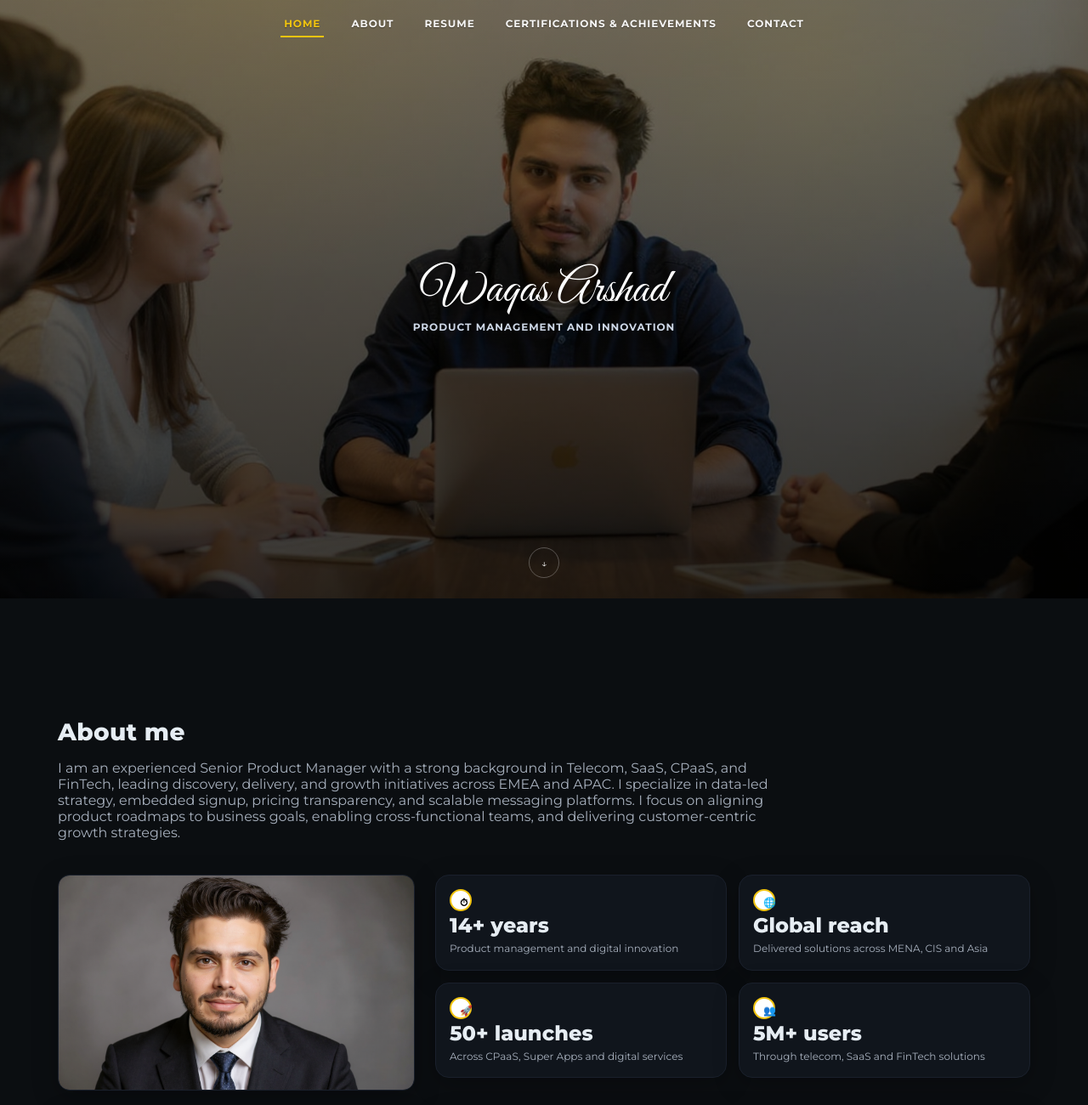
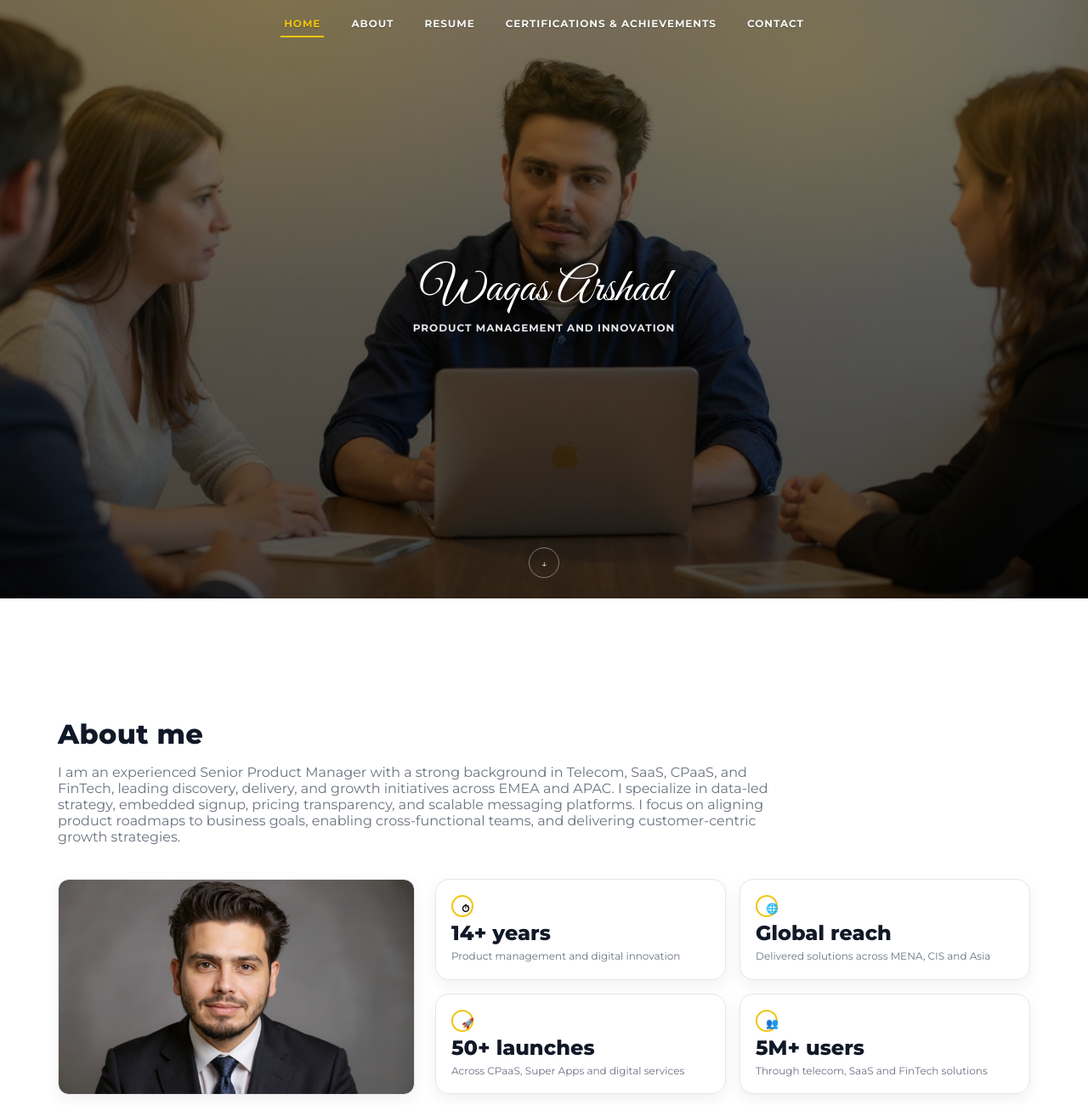
Before and after one commit to Waqas059/waqas-portfolio, a plain HTML site: page index.html in a window 1280 px wide. Shown: the top 1300 px of the page at 85% size. Drawn offline with Linux system fonts and the light colour scheme.

Commit message:
Updatecoloarchange.html

```diff
--- a/index.html
+++ b/index.html
@@ -13,14 +13,16 @@
 
   <style>
     :root{
-      --bg:#0b0e11;
-      --fg:#e6edf3;
-      --muted:#a7b0bd;
-      --line:#1a202c;
-      --accent:#f1c40f;
-      --card:#10151c;
-      --pill:#162233;
-      --shadow:0 8px 30px rgba(0,0,0,.25);
+      /* Light theme like John's */
+      --bg:#ffffff;
+      --page:#ffffff;
+      --fg:#1f2937;        /* slate-800 text */
+      --ink:#111827;       /* slate-900 headings */
+      --muted:#6b7280;     /* slate-500 */
+      --line:#e5e7eb;      /* slate-200 borders */
+      --accent:#f1c40f;    /* gold accent */
+      --card:#ffffff;      /* white cards */
+      --shadow:0 6px 18px rgba(17,24,39,.06);
       --radius:14px;
       --radius-lg:16px;
       --maxw:1180px;
@@ -31,15 +33,14 @@
     body{
       margin:0;
       color:var(--fg);
-      background:var(--bg);
+      background:var(--page);
       font-family:Montserrat, system-ui, -apple-system, Segoe UI, Roboto, Arial, sans-serif;
     }
 
-    /* ===== NAV: transparent like John's ===== */
+    /* ===== NAV: transparent; auto-contrasting over hero vs white page ===== */
     .tabs{
       position:fixed; top:0; left:0; right:0; z-index:100;
-      background:transparent;            /* transparent over hero */
-      border:0; box-shadow:none;
+      background:transparent; border:0; box-shadow:none;
     }
     .tabs .inner{
       max-width:var(--maxw); margin:0 auto;
@@ -48,110 +49,112 @@
     }
     .tabs a{
       text-decoration:none; text-transform:uppercase; letter-spacing:.08em;
-      color:rgba(255,255,255,.95); font-weight:700; font-size:12px; line-height:1;
-      padding:8px 4px; border:0;
-      transition:opacity .2s ease, color .2s ease, border-color .2s ease;
-      text-shadow:0 1px 1px rgba(0,0,0,.35);
-      border-bottom:2px solid transparent;  /* thin underline on active */
-      border-radius:0;
+      font-weight:700; font-size:12px; line-height:1;
+      padding:8px 4px; border-bottom:2px solid transparent; border-radius:0;
+      transition:color .2s ease, border-color .2s ease, opacity .2s ease;
     }
-    .tabs a:hover{ opacity:.85 }
-    .tabs a.active{
-      color:var(--accent);
-      border-bottom-color:var(--accent);
-    }
+    /* default (when scrolled onto white sections) */
+    .tabs a{ color:#374151 } /* slate-700 */
+    .tabs a:hover{ opacity:.8 }
+    .tabs a.active{ color:#111827; border-bottom-color:var(--accent) }
+    /* when overlapping the hero */
+    .tabs.on-hero a{ color:rgba(255,255,255,.95); text-shadow:0 1px 1px rgba(0,0,0,.35) }
+    .tabs.on-hero a.active{ color:var(--accent); border-bottom-color:var(--accent) }
 
     /* ===== Generic wrappers ===== */
     .wrap{ max-width:var(--maxw); margin:0 auto; padding:70px 18px }
-    h2{ margin:0 0 14px; font-size:28px; font-weight:800; letter-spacing:.01em }
+    h2{ margin:0 0 14px; font-size:32px; font-weight:800; letter-spacing:.01em; color:var(--ink) }
     .card{ background:var(--card); border:1px solid var(--line); border-radius:var(--radius); box-shadow:var(--shadow); padding:22px }
     .muted{ color:var(--muted) }
     .grid{ display:grid; grid-template-columns:repeat(2,minmax(0,1fr)); gap:16px }
     .reveal{ opacity:0; transform:translateY(10px); transition:opacity .4s ease,transform .4s ease }
     .reveal.show{ opacity:1; transform:none }
 
-    /* ===== HERO ===== */
+    /* ===== HERO (keep dark overlay for readability) ===== */
     .hero{
       position:relative; min-height:88vh; display:grid; place-items:center;
       text-align:center; overflow:hidden;
     }
     .hero img.hero-bg{
       position:absolute; inset:0; width:100%; height:100%;
-      object-fit:cover; filter:grayscale(.15) brightness(.85) saturate(1.05);
+      object-fit:cover; filter:grayscale(.05) brightness(.9) saturate(1.05);
       z-index:-2;
     }
     .hero::before{
       content:""; position:absolute; inset:0;
       background:
-        radial-gradient(80vh 60vh at 75% 10%, rgba(241,196,15,.08), transparent 60%),
-        radial-gradient(90vh 70vh at 25% 0%, rgba(241,196,15,.08), transparent 60%),
-        linear-gradient(180deg, rgba(0,0,0,.35), rgba(0,0,0,.7));
+        radial-gradient(80vh 60vh at 75% 10%, rgba(241,196,15,.12), transparent 60%),
+        radial-gradient(90vh 70vh at 25% 0%, rgba(241,196,15,.12), transparent 60%),
+        linear-gradient(180deg, rgba(0,0,0,.35), rgba(0,0,0,.6));
       z-index:-1;
     }
     .hero .inner{ position:relative; z-index:1; padding:30px 16px }
     .hero .sig{
       font-family:"Great Vibes", cursive;
-      font-size:56px; line-height:1; margin:0 0 8px; color:#fff;
+      font-size:56px; line-height:1; margin:0 0 10px; color:#fff;
       text-shadow:0 2px 10px rgba(0,0,0,.45);
     }
     .hero h1{ display:none }
     .hero .subtitle{
-      margin:0 auto; max-width:820px; color:#cdd7e6; font-weight:700; letter-spacing:.08em;
+      margin:0 auto; max-width:820px; color:#e5e7eb; font-weight:700; letter-spacing:.08em;
       text-transform:uppercase; font-size:12px;
     }
     .scroll-indicator{
       position:absolute; left:50%; bottom:24px; transform:translateX(-50%);
-      width:36px; height:36px; border-radius:999px; border:1px solid rgba(255,255,255,.3);
+      width:36px; height:36px; border-radius:999px; border:1px solid rgba(255,255,255,.45);
       display:grid; place-items:center; color:#fff; font-size:12px; opacity:.9
     }
 
-    /* ===== ABOUT ===== */
+    /* ===== ABOUT (light cards) ===== */
     .section{ padding:70px 18px }
-    .h2{ font-size:28px; font-weight:800; letter-spacing:.01em; margin:0 0 14px }
     .spacer-24{ height:24px }
     .about-grid{
       display:grid; gap:24px;
       grid-template-columns: 420px 1fr;
       align-items:start;
     }
-    .portrait-card{ padding:0; overflow:hidden }
+    .portrait-card{ padding:0; overflow:hidden; border:1px solid var(--line); border-radius:12px; box-shadow:var(--shadow) }
     .portrait{ display:block; width:100%; height:auto; object-fit:cover; border-radius:12px }
-    .stats{ display:grid; grid-template-columns: repeat(2,minmax(0,1fr)); gap:14px }
-    .stat{ background:var(--card); border:1px solid var(--line); border-radius:var(--radius-lg); padding:16px; box-shadow:var(--shadow) }
+
+    .stats{ display:grid; grid-template-columns: repeat(2,minmax(0,1fr)); gap:16px }
+    .stat{
+      background:var(--card); border:1px solid var(--line);
+      border-radius:var(--radius-lg); padding:18px; box-shadow:var(--shadow)
+    }
     .stat .badge{
       display:inline-grid; place-items:center; width:26px; height:26px; border-radius:50%;
       border:2px solid var(--accent); color:#111; font-weight:700; font-size:12px; background:#fff;
     }
-    .stat h3{ margin:4px 0 0; font-size:24px; line-height:1.1; font-weight:900 }
-    .stat small{ color:var(--muted); display:block; margin-top:6px; font-size:12px; line-height:1.35 }
+    .stat h3{ margin:6px 0 0; font-size:24px; line-height:1.1; font-weight:800; color:var(--ink) }
+    .stat small{ color:#6b7280; display:block; margin-top:6px; font-size:12px; line-height:1.35 }
 
-    .facts{ padding:18px; background:var(--card); border:1px solid var(--line); border-radius:14px }
-    .facts-grid{ display:grid; gap:12px 18px; grid-template-columns: 160px 1fr }
-    .facts-grid .label{ font-weight:700 }
+    .facts{ padding:18px; background:var(--card); border:1px solid var(--line); border-radius:14px; box-shadow:var(--shadow) }
+    .facts-grid{ display:grid; gap:10px 18px; grid-template-columns: 160px 1fr }
+    .facts-grid .label{ font-weight:700; color:var(--ink) }
     .facts-grid .value{ color:var(--fg) }
 
-    .skills{ padding:18px; background:var(--card); border:1px solid var(--line); border-radius:14px }
+    .skills{ padding:18px; background:var(--card); border:1px solid var(--line); border-radius:14px; box-shadow:var(--shadow) }
     .skill{ margin:14px 0 }
-    .skill h4{ margin:0 0 6px; font-size:13px; letter-spacing:.03em; font-weight:800 }
-    .bar{ height:10px; background:#1a2532; border-radius:999px; overflow:hidden; border:1px solid #1e2633 }
+    .skill h4{ margin:0 0 6px; font-size:13px; letter-spacing:.03em; font-weight:800; color:var(--ink) }
+    .bar{ height:10px; background:#edf2f7; border-radius:999px; overflow:hidden; border:1px solid #e5e7eb }
     .bar > span{ display:block; height:100%; background:linear-gradient(90deg, #f1c40f, #ffd659); width:var(--v,70%) }
 
     /* ===== RESUME ===== */
-    .resume-item{ border:1px solid var(--line); background:#0e141c; border-radius:12px; padding:14px }
-    .resume-item h3{ margin:0; font-size:18px }
-    .resume-item .meta{ color:var(--muted); font-size:13px; margin:.25rem 0 .5rem }
+    .resume-item{ border:1px solid var(--line); background:var(--card); border-radius:12px; padding:16px; box-shadow:var(--shadow) }
+    .resume-item h3{ margin:0; font-size:18px; color:var(--ink) }
+    .resume-item .meta{ color:#6b7280; font-size:13px; margin:.35rem 0 .65rem }
 
     /* ===== CERTIFICATIONS ===== */
     .certs-grid{ display:grid; grid-template-columns:repeat(2,minmax(0,1fr)); gap:16px }
-    .cert .title{ font-weight:700; margin:0 0 6px }
-    .cert .org{ color:var(--muted); font-size:13px; margin:0 0 10px }
-    .badge{ display:inline-block; padding:6px 10px; border-radius:999px; font-size:12px; border:1px solid var(--line); background:var(--pill); color:#b8c4d6 }
+    .cert .title{ font-weight:700; margin:0 0 6px; color:var(--ink) }
+    .cert .org{ color:#6b7280; font-size:13px; margin:0 0 10px }
+    .badge{ display:inline-block; padding:6px 10px; border-radius:999px; font-size:12px; border:1px solid var(--line); background:#f8fafc; color:#374151 }
 
     /* ===== CONTACT ===== */
-    .cta{ background:#fff; color:#111; padding:10px 16px; border-radius:10px; text-decoration:none; font-weight:700; border:1px solid #fff }
-    .cta.secondary{ background:transparent; color:#fff; border-color:rgba(255,255,255,.4) }
+    .cta{ background:#111827; color:#fff; padding:10px 16px; border-radius:10px; text-decoration:none; font-weight:700; border:1px solid #111827 }
+    .cta.secondary{ background:transparent; color:#111827; border-color:#111827 }
 
-    footer{ text-align:center; font-size:13px; color:var(--muted) }
+    footer{ text-align:center; font-size:13px; color:#6b7280 }
   </style>
 </head>
 <body>
@@ -181,7 +184,7 @@
   <!-- ABOUT -->
   <section id="about" class="section">
     <div class="wrap">
-      <h2 class="h2">About me</h2>
+      <h2>About me</h2>
       <p class="muted" style="max-width:860px">
         I am an experienced Senior Product Manager with a strong background in Telecom, SaaS, CPaaS, and FinTech, leading discovery, delivery, and growth initiatives across EMEA and APAC. I specialize in data-led strategy, embedded signup, pricing transparency, and scalable messaging platforms. I focus on aligning product roadmaps to business goals, enabling cross-functional teams, and delivering customer-centric growth strategies.
       </p>
@@ -315,15 +318,21 @@
   </footer>
 
   <script>
-    // Active tab highlight while scrolling
+    // Active tab highlight + color scheme toggle depending on hero overlap
+    const nav=document.getElementById('tabs');
     const links=[...document.querySelectorAll('#tabs a')];
     const secs=links.map(a=>document.querySelector(a.getAttribute('href')));
-    const setActive=()=>{
+    const hero=document.getElementById('home');
+
+    function setActive(){
       const y=scrollY+80; let i=0;
       secs.forEach((s,idx)=>{ if(s && s.offsetTop<=y) i=idx });
       links.forEach((a,idx)=>a.classList.toggle('active', idx===i));
-    };
-    addEventListener('scroll', setActive); setActive();
+      // toggle on-hero style (white links) while nav overlaps hero
+      const heroBottom=hero.getBoundingClientRect().bottom + scrollY;
+      nav.classList.toggle('on-hero', scrollY < heroBottom - 80);
+    }
+    addEventListener('scroll', setActive); addEventListener('load', setActive); setActive();
 
     // Reveal-on-scroll
     const io=new IntersectionObserver(es=>{
@@ -337,14 +346,10 @@
     // HERO image loader with sequential fallbacks
     (function(){
       const img=document.getElementById('heroImg');
-      const candidates=["Hero.png","hero.png","hero.jpg","header.jpg","bg.jpg","coworking.jpg","replicate-prediction-d6z8q2mggdrmc0crttwagsyhv4.png"];
+      const candidates=["Hero.jpg","Hero.png","hero.jpg","hero.png","header.jpg","bg.jpg","coworking.jpg","replicate-prediction-d6z8q2mggdrmc0crttwagsyhv4.png"];
       let i=0;
-      function loadNext(){
-        if(i>=candidates.length){ return; }
-        img.src=candidates[i++];
-      }
-      img.onerror=loadNext;
-      loadNext();
+      function loadNext(){ if(i>=candidates.length){return;} img.src=candidates[i++]; }
+      img.onerror=loadNext; loadNext();
     })();
   </script>
 </body>
```
